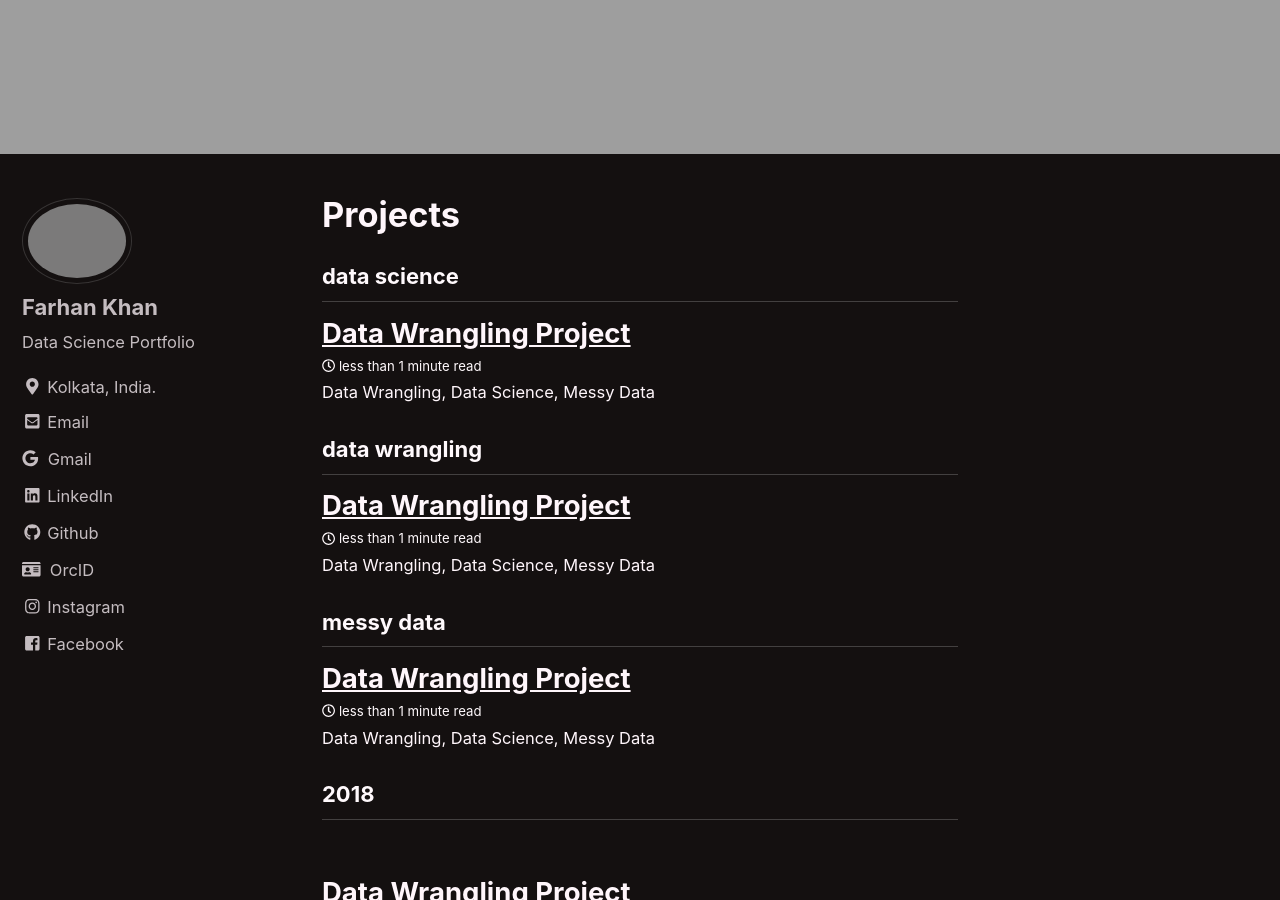
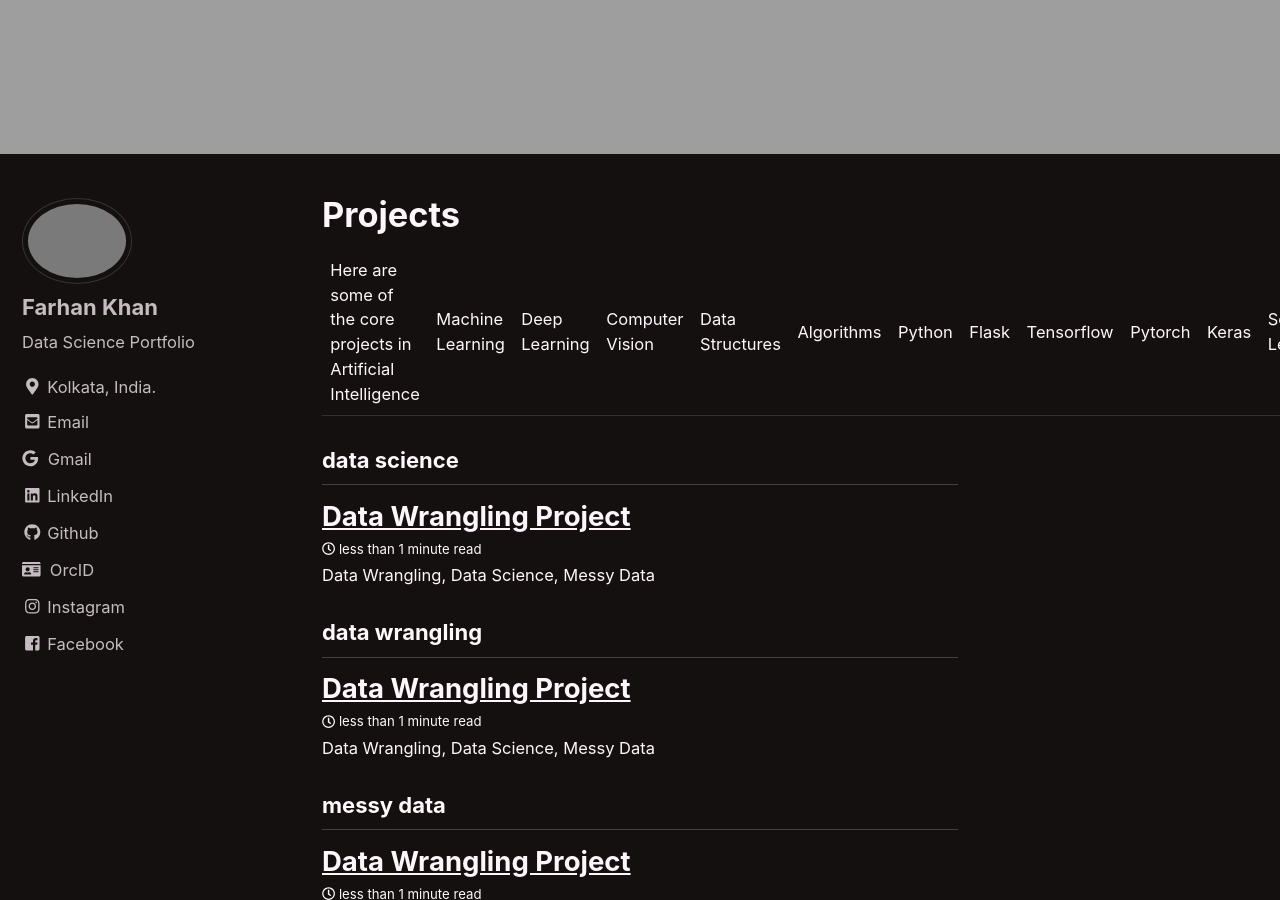
Before and after one commit to khanfarhan10/khanfarhan10old.github.io, a Jekyll site: the page built from _pages/projects.md, in a window 1280 px wide and 900 px high, scrolled down 906 px. Built offline with Jekyll 4.4.1, drawn with Linux system fonts in a browser that asks for light colours; nearby versions of some CDN libraries.

Commit message:
Update projects.md

```diff
--- a/_pages/projects.md
+++ b/_pages/projects.md
@@ -6,7 +6,7 @@ author_profile: true
 header:
   image: "/images/fort point.png"
 ---
-
+Here are some of the core projects in Artificial Intelligence | Machine Learning | Deep Learning | Computer Vision | Data Structures | Algorithms | Python | Flask | Tensorflow | Pytorch | Keras | Scikit-Learn | OS
 
 {% include base_path %}
 {% include group-by-array collection=site.posts field="tags" %}
```
